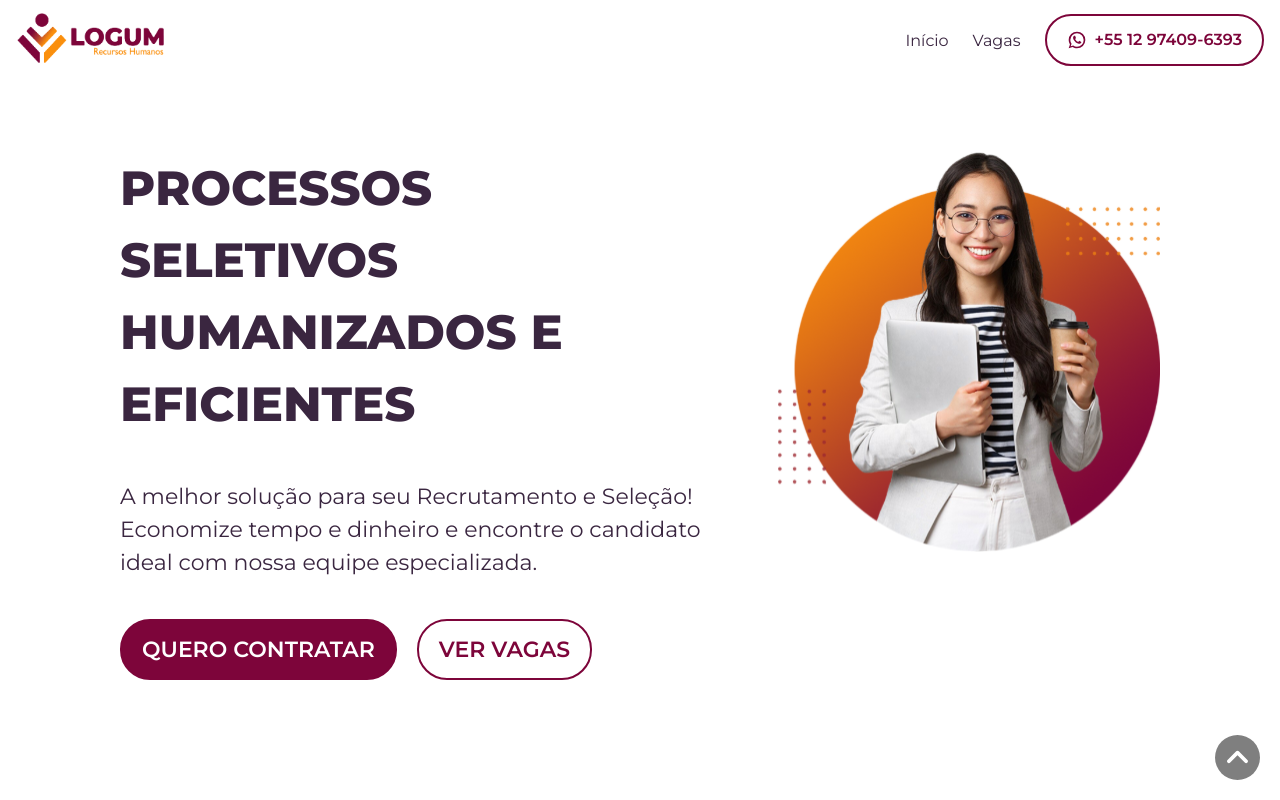
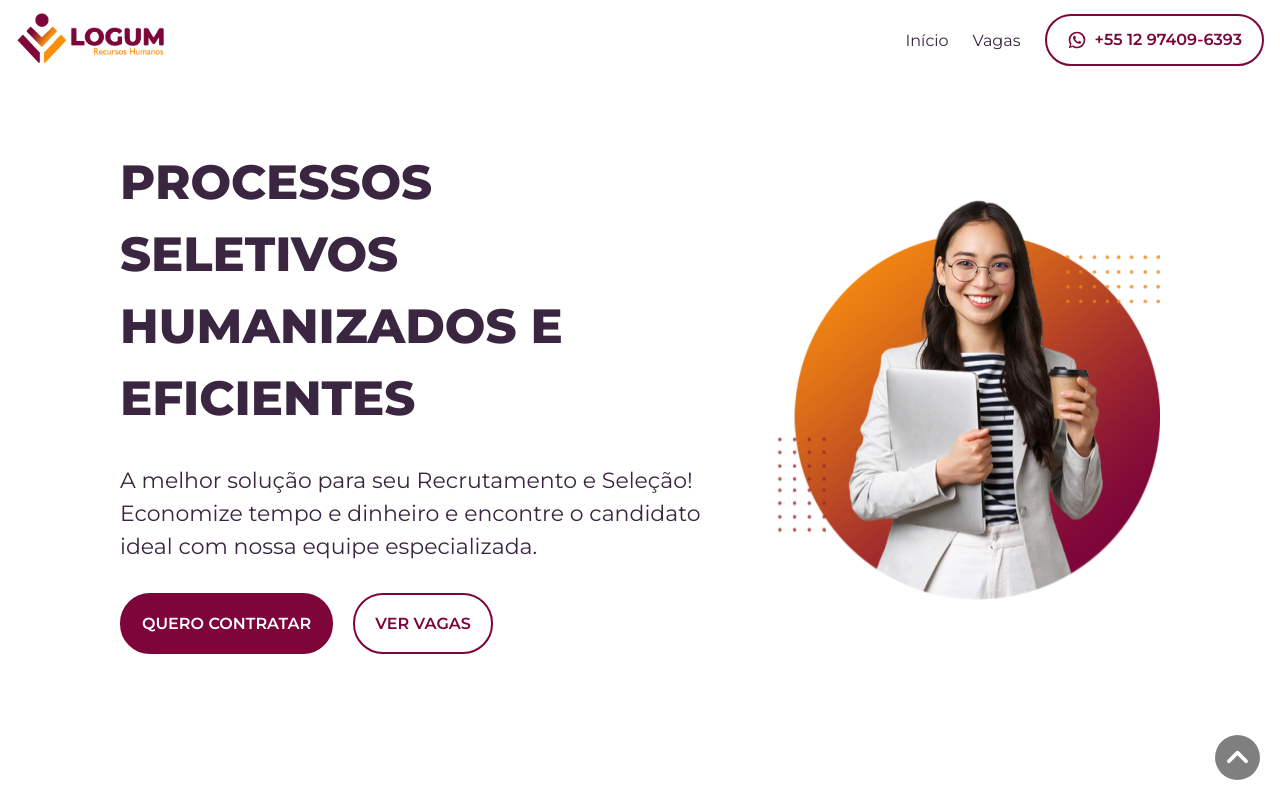
Before and after one commit to MPCGomes/logumrh, a Next.js app: page / in a window 1280 px wide. Shown: the top 800 px of the page. Built offline with nearby package versions, Linux system fonts and the light colour scheme.

Commit message:
style: hero section

```diff
--- a/src/containers/homePage/HeroSection/HeroSection.module.scss
+++ b/src/containers/homePage/HeroSection/HeroSection.module.scss
@@ -1,14 +1,18 @@
 @use "@/styles/variables" as *;
 
 .heroContainer {
+  height: 100dvh;
+
   img {
     display: none;
   }
 
   @media (min-width: $breakpoint-desktop) {
     display: flex;
-    flex-direction: row;
+    flex-direction: row !important;
     gap: 60px;
+    align-items: center;
+    margin-top: -80px;
 
     img {
       display: block;
@@ -19,7 +23,7 @@
 .textContainer {
   display: flex;
   flex-direction: column;
-  gap: 40px;
+  gap: 30px;
   align-items: center;
   text-align: center;
 
@@ -40,7 +44,7 @@
     line-height: $line-height-base;
     font-weight: 400;
 
-    @media (min-width: $breakpoint-mobile) {
+    @media (min-width: $breakpoint-tablet) {
       font-size: $font-size-md;
       line-height: $line-height-md;
     }
@@ -48,6 +52,7 @@
 
   @media (min-width: $breakpoint-desktop) {
     align-items: start;
+    justify-content: center;
     text-align: start;
   }
 }
@@ -62,8 +67,8 @@
     font-size: $font-size-base;
     line-height: $line-height-md;
 
-    @media (min-width: $breakpoint-mobile) {
-      font-size: $font-size-md;
+    @media (min-width: $breakpoint-tablet) {
+      font-size: $font-size-base;
     }
   }
 
```
